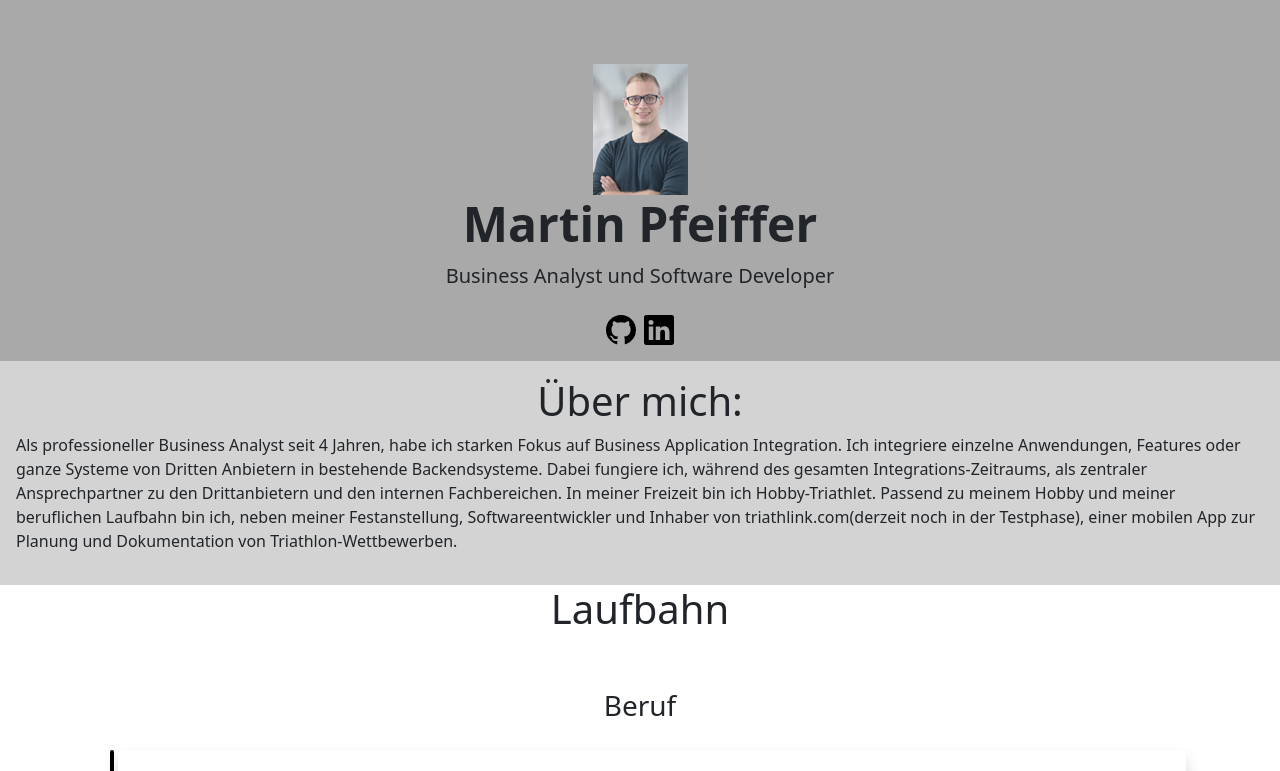
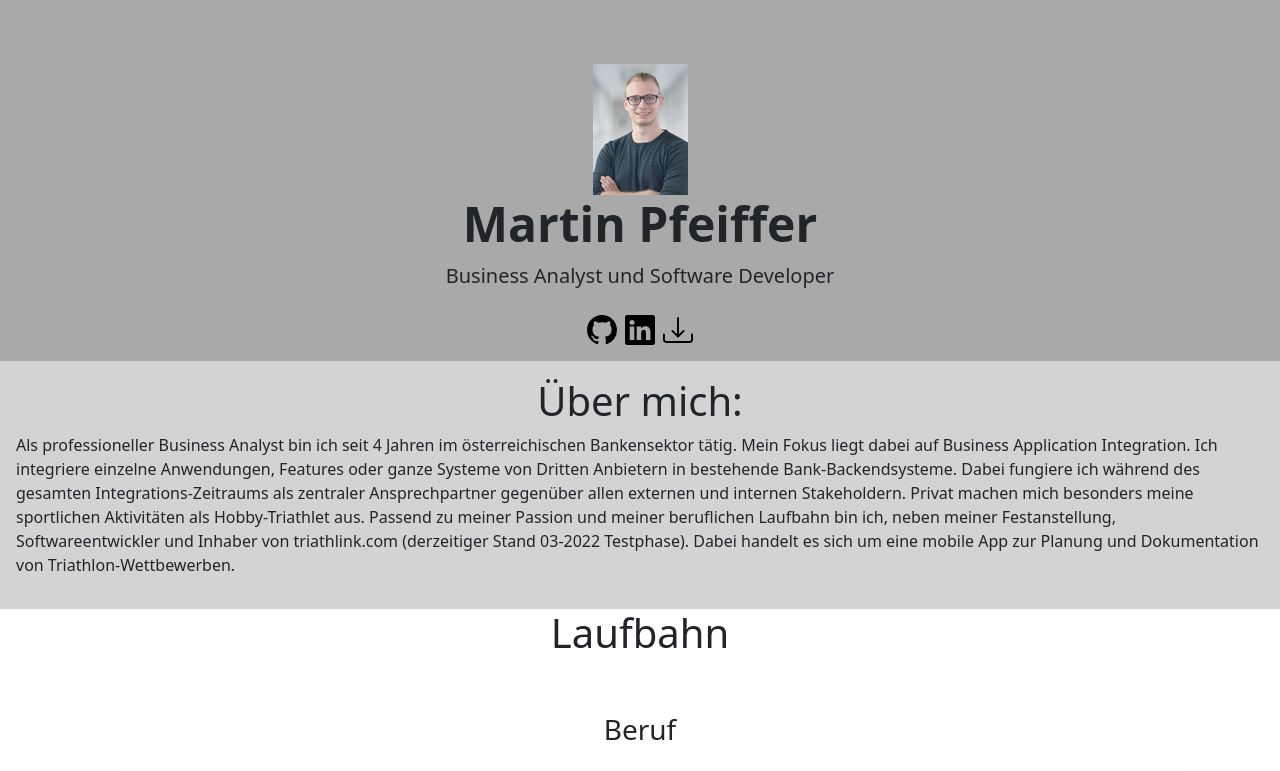
Before and after one commit to PfeifferMartin/m-pfeiffer, a website: page public/index.html in a window 1280 px wide. Shown: the top 771 px of the page. Drawn offline with nearby package versions, Linux system fonts and the light colour scheme.

Commit message:
improved text and added cv download link

```diff
--- a/public/index.html
+++ b/public/index.html
@@ -26,8 +26,7 @@
         <a href="https://www.linkedin.com/in/martin-pfeiffer-9b3146209/">
           <img class="social-link" src="./img/linkedin.svg" alt="">
         </a>
-        <a style="display: none;"
-          href="https://onedrive.live.com/download?cid=F58930989084257C&resid=F58930989084257C%21648265&authkey=AOvUj_Hv12U_fwE&em=2"
+        <a href="https://onedrive.live.com/download?cid=F58930989084257C&resid=F58930989084257C%21648511&authkey=AD9xIJO43xPcNFk&em=2"
           download>
           <img title="MartinPfeifferLebenslauf.pdf" class="social-link" src="./img/download.svg" alt="">
         </a>
@@ -38,20 +37,17 @@
   <div class="container-light about-section">
     <h1 class="text-center">Über mich:</h1>
     <p>
-      Als professioneller Business Analyst seit 4 Jahren, habe ich starken Fokus auf Business Application
-      Integration.
+      Als professioneller Business Analyst bin ich seit 4 Jahren im österreichischen Bankensektor tätig.
+      Mein Fokus liegt dabei auf Business Application Integration.
       Ich integriere einzelne Anwendungen, Features oder ganze Systeme von Dritten Anbietern in bestehende
-      Backendsysteme.
-      Dabei fungiere ich, während des gesamten Integrations-Zeitraums, als zentraler Ansprechpartner zu den
-      Drittanbietern und den internen Fachbereichen.
-      In meiner Freizeit bin ich Hobby-Triathlet. Passend zu meinem Hobby und meiner beruflichen Laufbahn bin ich,
-      neben meiner Festanstellung,
-      Softwareentwickler und Inhaber von triathlink.com(derzeit noch in der Testphase), einer mobilen App zur Planung
-      und Dokumentation von
-      Triathlon-Wettbewerben.
+      Bank-Backendsysteme. Dabei fungiere ich während des gesamten Integrations-Zeitraums als zentraler
+      Ansprechpartner gegenüber allen externen und internen Stakeholdern.
+      Privat machen mich besonders meine sportlichen Aktivitäten als Hobby-Triathlet aus.
+      Passend zu meiner Passion und meiner beruflichen Laufbahn bin ich, neben meiner Festanstellung,
+      Softwareentwickler und Inhaber von triathlink.com (derzeitiger Stand 03-2022 Testphase).
+      Dabei handelt es sich um eine mobile App zur Planung und Dokumentation von Triathlon-Wettbewerben.
     </p>
   </div>
-
   <div class="container-fluid">
     <div id="main-row" class="row m-0">
       <h1 class="text-center">Laufbahn</h1>
```
